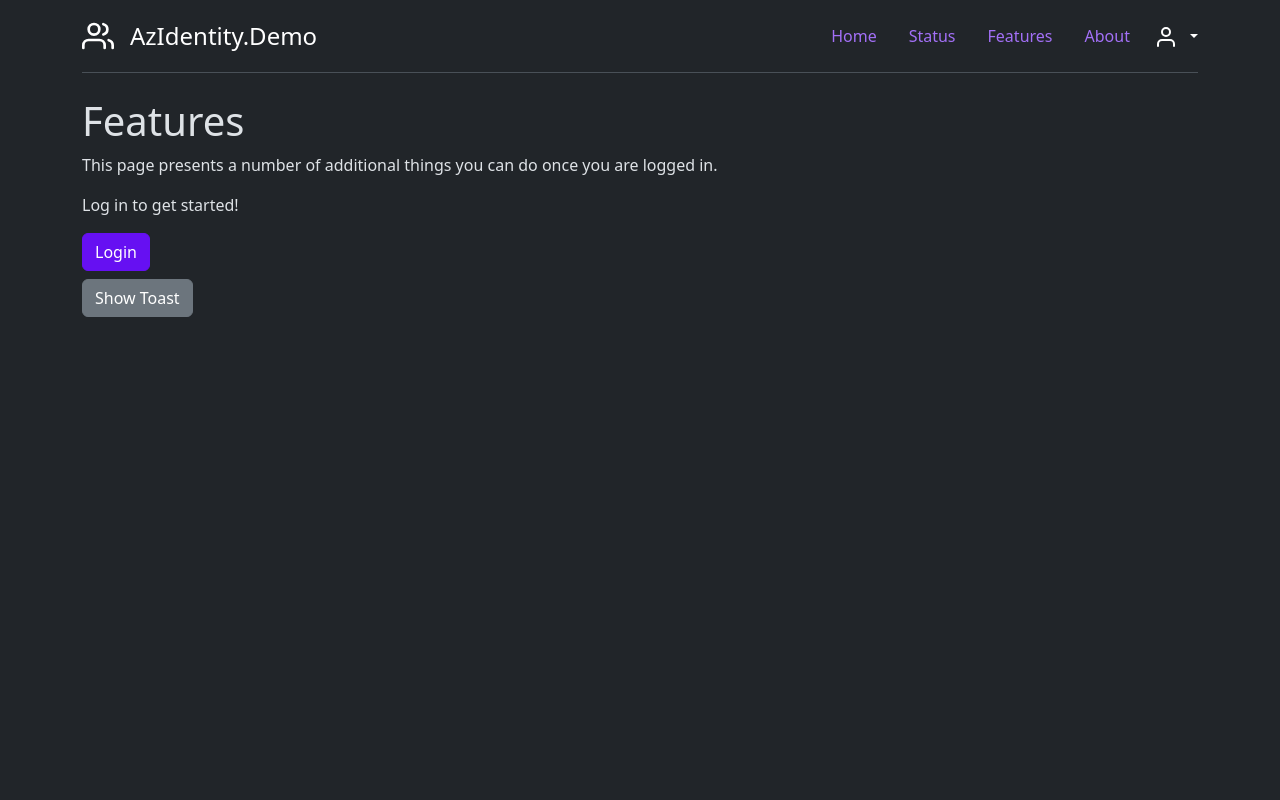
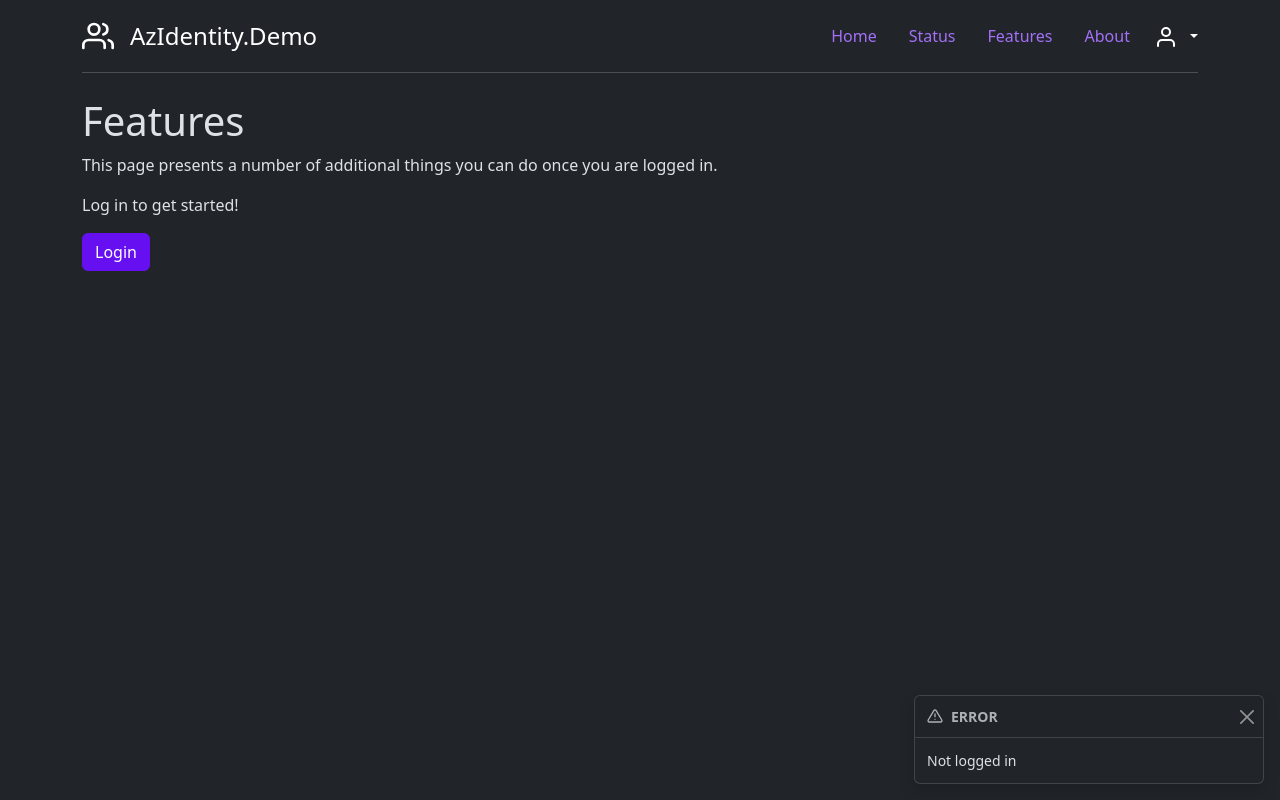
Before and after one commit to jcoliz/AzIdentity.Demo, a Nuxt app: page /features in a window 1280 px wide. Built offline with nearby package versions, Linux system fonts and the light colour scheme.

Commit message:
feat: Surface db errors in toast

```diff
--- a/pages/features.vue
+++ b/pages/features.vue
@@ -6,11 +6,20 @@ const identityStore = useIdentityStore()
 
 const users = ref<User[]|undefined>()
 
+// TODO: We need to surface errors from the login button as well
+// This will require moving this logic to a composable
+// Then could also make an ErrorToast component which surfaced
+// these errors in a consistent way
+const showError = ref(false)
+const errorDetails = ref<string|undefined>()
+
 async function getAllGraphUsers()
 {
     try
     {
         if (!identityStore.account) {
+            errorDetails.value = "Not logged in"
+            showError.value = true
             return
         }
 
@@ -23,12 +32,19 @@ async function getAllGraphUsers()
     catch (error)
     {
         console.error("getAllUsers(): ERROR", error)
+
+        errorDetails.value = `getAllUsers(): ${error}`
+        showError.value = true
     }
 }
 
 async function fetchDbUsers()
 {
+    try
+    {
         if (!identityStore.account) {
+            errorDetails.value = "Not logged in"
+                showError.value = true
                 return
         }
 
@@ -37,6 +53,14 @@ async function fetchDbUsers()
 
         users.value = dbUsers
     }
+    catch (error)
+    {
+        console.error("fetchDbUsers(): ERROR", error)
+
+        errorDetails.value = `fetchDbUsers(): ${error}`
+        showError.value = true
+    }
+}
 
 onMounted(()=>fetchDbUsers())
 
@@ -44,10 +68,10 @@ onMounted(()=>fetchDbUsers())
 const accountCp = computed(()=>identityStore.account)
 watch(accountCp, (val)=>{
     console.log("watch: Using tenant",val?.tenantId ?? 'none', identityStore.account)
+
+    // When the tenant changes, we'll need to get an updated list of users
     fetchDbUsers()
 })
-
-const showToast=ref(false)
 
 </script>
 
@@ -87,11 +111,12 @@ const showToast=ref(false)
         </div>
     </div>
 
+    <!-- TODO: Toasts are always client only. ClientOnly tag needs to be INSIDE the BaseToast. -->
     <ClientOnly>
-        <BaseButton class="mt-2" visual="secondary" @click="showToast = true">Show Toast</BaseButton>
-        <BaseToast v-model="showToast">
+        <BaseToast v-model="showError">
+            <template #title>ERROR</template>
             <template #default>
-                This is a test
+                {{ errorDetails }}
             </template>
         </BaseToast>
     </ClientOnly>
```
Lines whose indentation alone changed are shown as unchanged.
